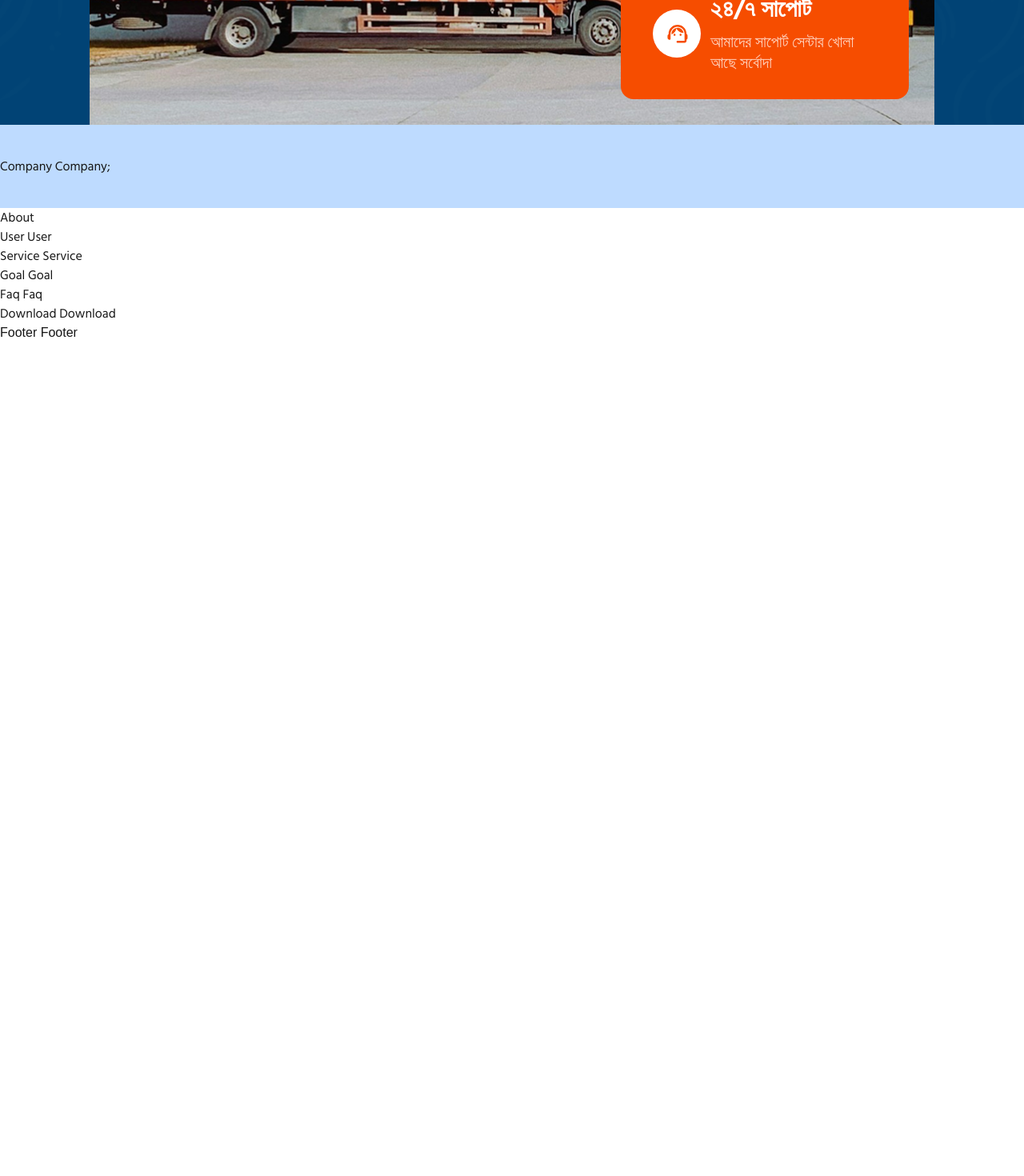
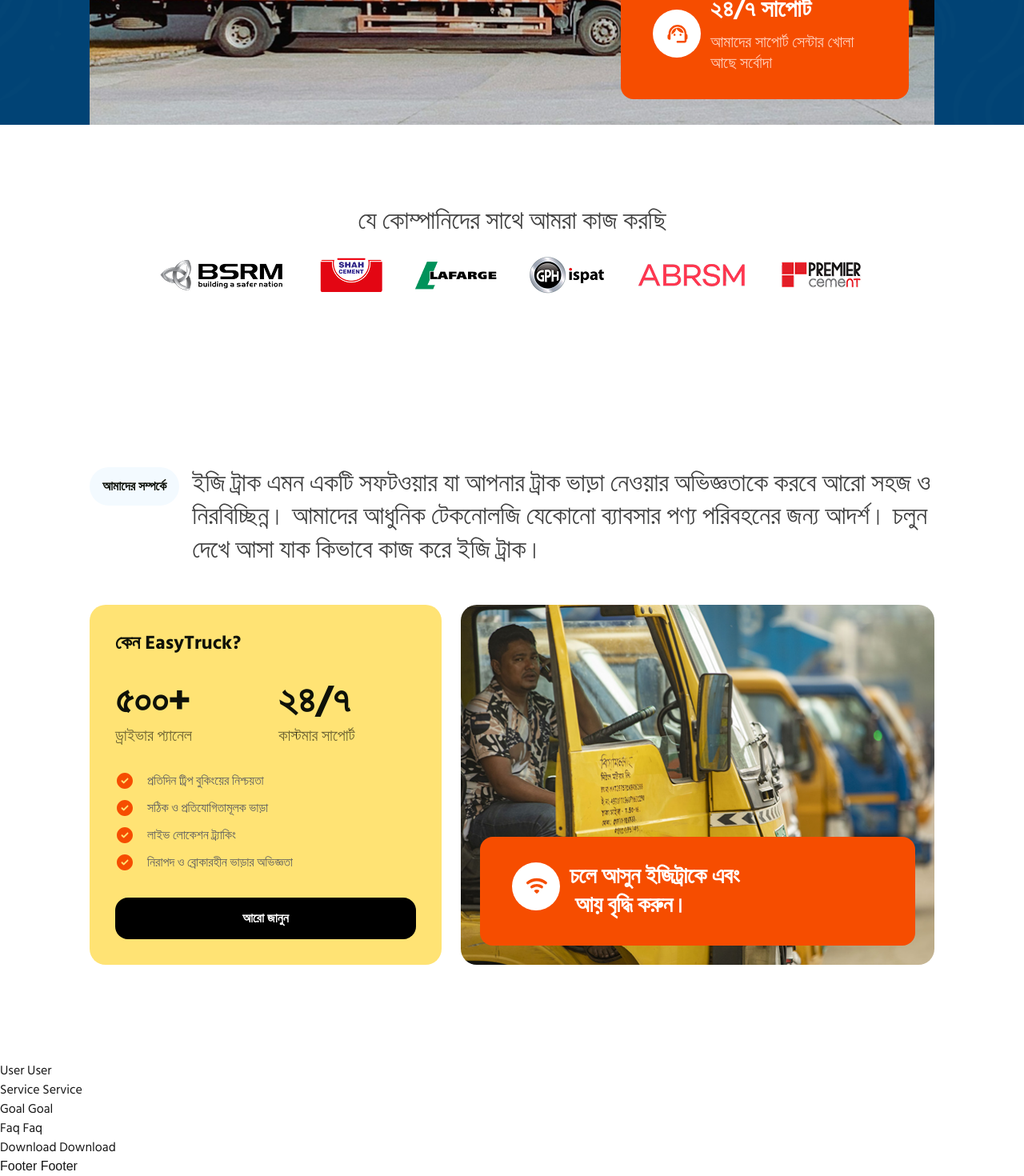
Before and after one commit to md-nafis-sadik/easytruck-landing, a Next.js app: page / in a window 1280 px wide. Shown: the part 898-2368 px from the top of the page at 80% size. Before the commit the page ends 1326 px from the top, so only its background shows below. Built offline with nearby package versions, Linux system fonts and the light colour scheme.

Commit message:
feat: add company and about us

```diff
--- a/app/globals.css
+++ b/app/globals.css
@@ -75,10 +75,22 @@
   /* fonts  */
   --font-siliguri: var(--font-hind-siliguri);
   --font-inter: var(--font-inter);
+  /* custom space  */
+  --spacing-5xl: 3.75rem; /* 60px */
+  --spacing-7xl: 7.5rem; /* 120px */
+  /* font size  */
+  --text-3xs: 1.75rem; /* 28rem */
+  --text-4xs: 2rem; /* 32rem */
+  /* border-radius  */
+  --radius-3xs: 1.25rem; /* 20px */
 }
 
 .containerX {
   @apply w-full max-w-[120rem] mx-auto px-6 md:px-10 lg:px-20 xl:px-28 2xl:px-40 duration-200;
+}
+
+.tag {
+  @apply w-full h-max max-w-max px-4 py-3.5 bg-white-200 text-black-900 text-base font-semibold leading-[125%] rounded-full;
 }
 
 .btn {
--- a/components/home/About.tsx
+++ b/components/home/About.tsx
@@ -1,5 +1,72 @@
+import { aboutData, CheckCircleIcon } from "@/service";
+
 function About() {
-  return <div>About</div>;
+  return (
+    <div className="py-7xl">
+      <div className="containerX">
+        <div className="flex justify-between gap-4">
+          <div className="tag">{aboutData.tag}</div>
+          <p className="w-full max-w-[59.0625rem] text-4xs leading-[130%] text-black-800">
+            {aboutData.description}
+          </p>
+        </div>
+        <div className="flex gap-6 mt-12">
+          <div className="p-8 bg-yellow-300 w-full max-w-[27.5rem] rounded-3xs flex flex-col justify-between">
+            <p className="text-2xl font-bold text-black-900">
+              {aboutData.whyEasy.title}
+            </p>
+            <div className="grid grid-cols-2 gap-8 mt-8">
+              {aboutData.whyEasy.counts.map((item, index) => (
+                <div className="flex flex-col gap-2" key={index}>
+                  <p className="text-5xl font-bold text-black-900 leading-[100%]">
+                    {item?.count}
+                  </p>
+                  <p className="text-xl text-black-900/60 leading-[120%]">
+                    {item?.title}
+                  </p>
+                </div>
+              ))}
+            </div>
+            <ul className="flex flex-col gap-2.5 mt-8">
+              {aboutData.whyEasy.services.map((item, index) => (
+                <li
+                  className="flex items-center gap-4 text-base text-black-700"
+                  key={index}
+                >
+                  <CheckCircleIcon className="text-main-500" />
+                  {item}
+                </li>
+              ))}
+            </ul>
+            <button
+              type="button"
+              className="btn bg-black text-white text-base font-bold px-5 py-3.5 rounded-2xl mt-8"
+            >
+              {aboutData.whyEasy.buttonText}
+            </button>
+          </div>
+          <div
+            className="w-full relative flex items-end p-6"
+            style={{
+              backgroundImage: `url("${aboutData.image.src}")`,
+              backgroundSize: "cover",
+              backgroundPosition: "top",
+              borderRadius: "20px",
+            }}
+          >
+            <div className="w-full max-w-[38.25rem] flex gap-3 px-10 py-8 bg-main-500 rounded-2xl text-white">
+              <div className="w-5xl h-5xl aspect-square flex items-center justify-center bg-white rounded-full">
+                {aboutData.icon}
+              </div>
+              <p className="text-3xs font-bold leading-[130%] -tracking-[0.0175rem] whitespace-pre-wrap">
+                {aboutData.bannerTitle}
+              </p>
+            </div>
+          </div>
+        </div>
+      </div>
+    </div>
+  );
 }
 
 export default About;
--- a/components/home/Company.tsx
+++ b/components/home/Company.tsx
@@ -1,5 +1,26 @@
+import { companyData } from "@/service";
+import Image from "next/image";
+
 function Company() {
-  return <div className="py-10 bg-blue-200">Company Company;</div>;
+  return (
+    <div className="py-24">
+      <div className="containerX">
+        <h2 className="text-4xs text-black-800 text-center">
+          {companyData.title}
+        </h2>
+        <div className="flex items-center justify-center gap-10 mt-5">
+          {companyData.companies.map((company, index) => (
+            <Image
+              src={company}
+              alt="company image"
+              key={index}
+              objectFit="contain"
+            />
+          ))}
+        </div>
+      </div>
+    </div>
+  );
 }
 
 export default Company;
--- a/service/assets/data.assets.tsx
+++ b/service/assets/data.assets.tsx
@@ -119,9 +119,9 @@
     buttonText: "আরো জানুন",
     buttonLink: "",
   },
-  icon: <WifiIcon className="text-white" />,
+  icon: <WifiIcon className="text-main-500" />,
   image: images.about,
-  bannerTitle: "আপনার ট্রাক ভাড়া করার সেরা উপায়",
+  bannerTitle: "চলে আসুন ইজিট্রাকে এবং\n আয় বৃদ্ধি করুন।",
 };
 
 // users
```
